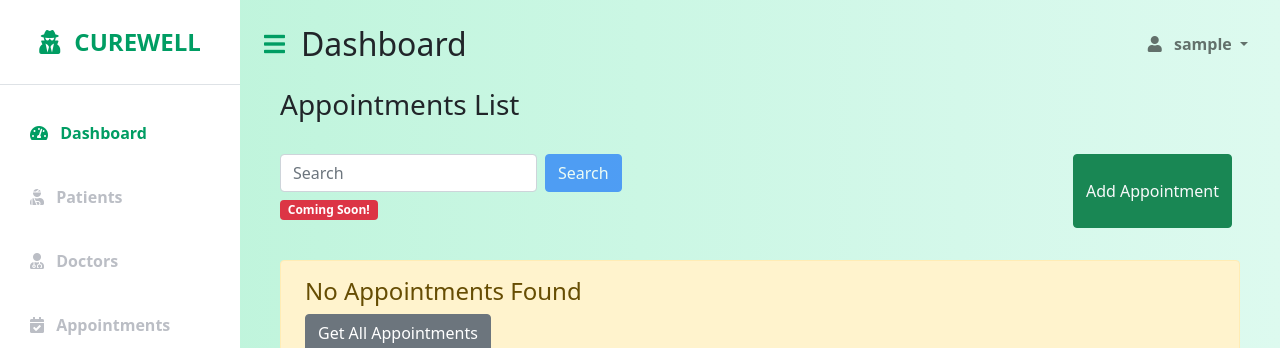
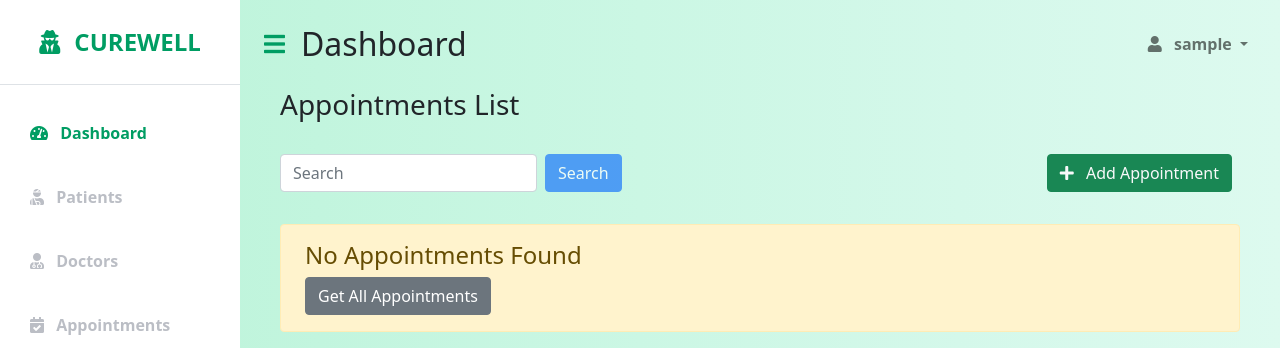
Before and after one commit to Curewell-Homeo-Clinic/admin-system, a Django app: page /appointments/ in a window 1280 px wide. Shown: the top 348 px of the page. Run offline with Django 3.2, Linux system fonts and the light colour scheme; the visitor is signed in with stand-in values (Sample User, id 1); data that the repository does not hold is empty; some libraries are stand-ins or nearby versions.

Commit message:
feat: add icon

```diff
--- a/templates/appointments/appointment_list_utility_bar.html
+++ b/templates/appointments/appointment_list_utility_bar.html
@@ -4,11 +4,12 @@
 			<input class="form-control" name="patient_name" placeholder="Search" style="width:100%">
 			<button class="btn btn-primary mx-2" disabled>Search</button>
 		</div>
-		<p class="badge my-2 bg-danger">Coming Soon!</p>
+		<!-- <p class="badge my-2 bg-danger">Coming Soon!</p> -->
 	</form>
 	<div class="d-grid gap-2 d-md-flex justify-content-md-end">
 		<button class="btn btn-success mx-2">
 			<a class="text-light" style="text-decoration: none;" href="/admin/patients/appointment/add/">
+				<i class="fas fa-plus me-2"></i>
 				Add Appointment
 			</a>
 		</button>
--- a/templates/patients/list_page_utility_bar.html
+++ b/templates/patients/list_page_utility_bar.html
@@ -7,6 +7,9 @@
 	</form>
 	<div class="d-grid gap-2 d-md-flex justify-content-md-end">
 		<a role="button" class="btn btn-success mx-2" style="text-decoration: none;"
-			href="/admin/patients/patient/add/">Add Patient</a>
+			href="/admin/patients/patient/add/">
+			<i class="fas fa-plus me-2"></i>
+			Add Patient
+		</a>
 	</div>
 </div>
```
